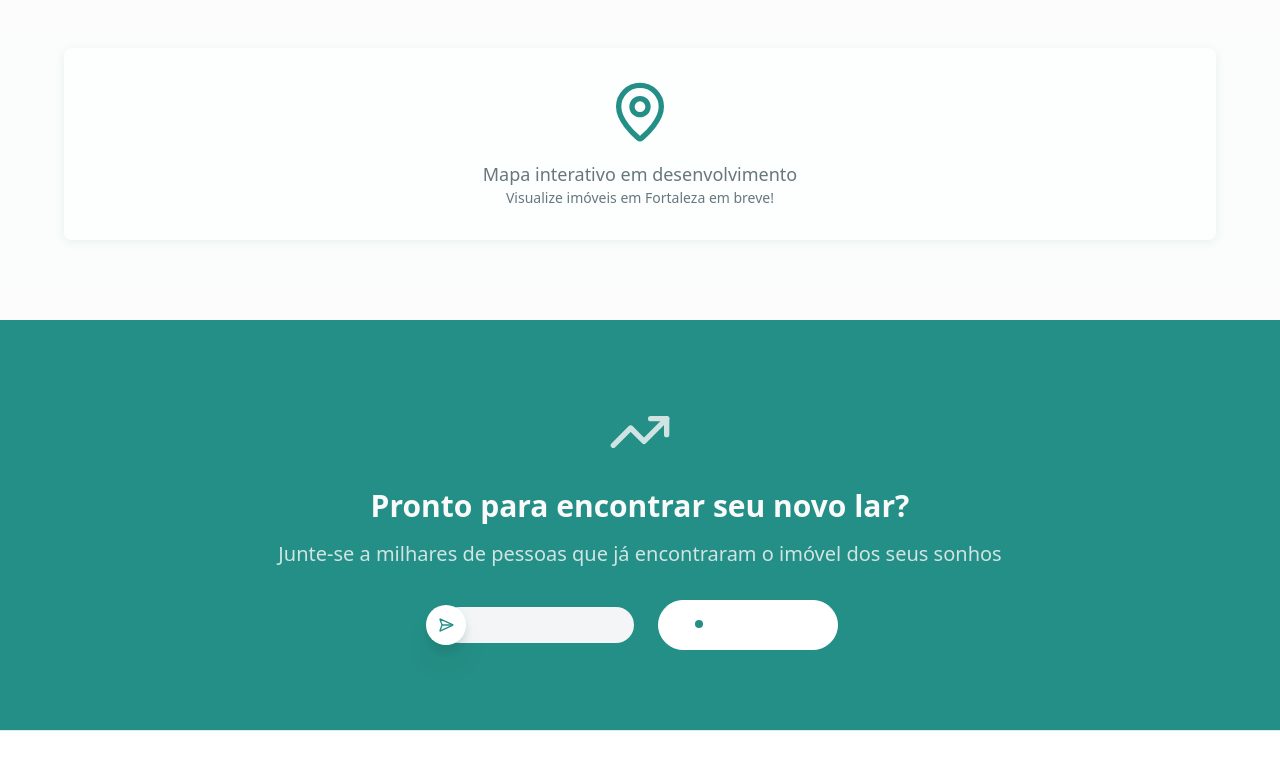
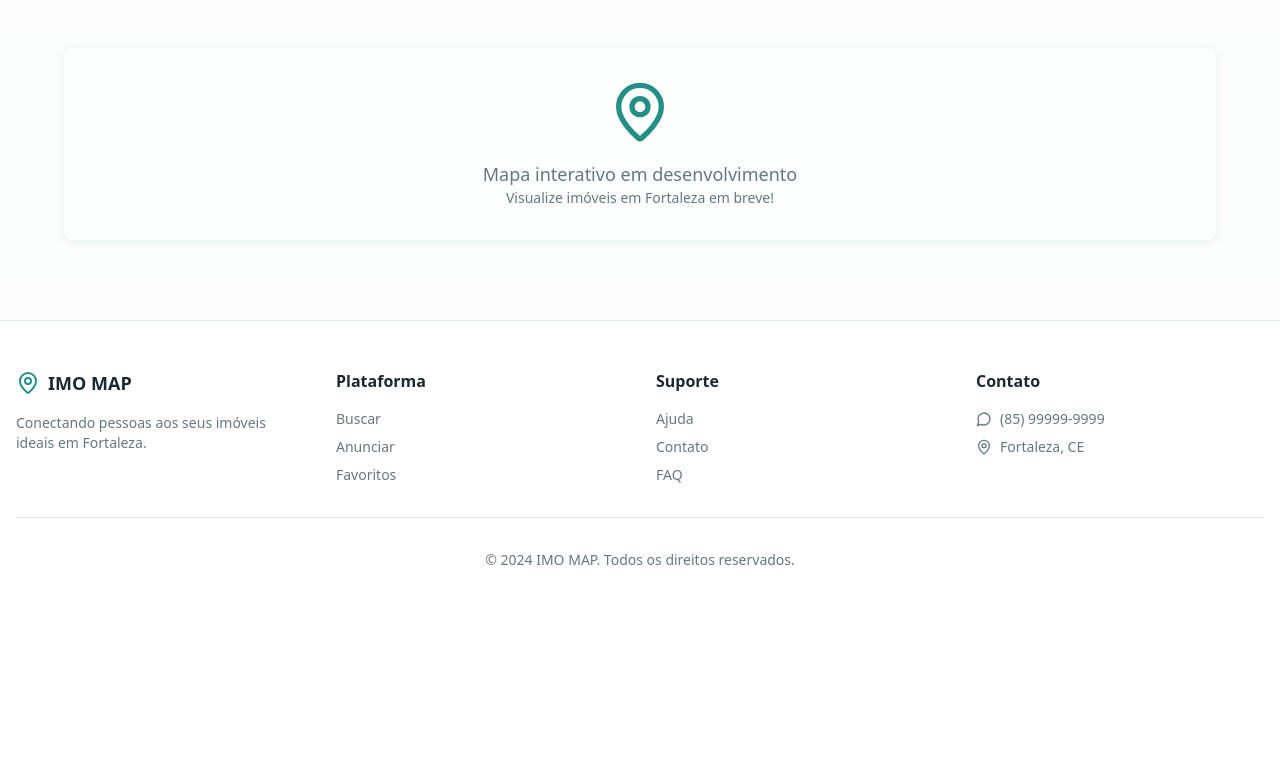
Before and after one commit to dewayapps-rascunho/imo-map-nexus, a React (Vite) app: page / in a window 1280 px wide. Shown: the part 2002-2782 px from the top of the page. After the commit the page ends 2620 px from the top, so only its background shows below. Built offline with nearby package versions, Linux system fonts and the light colour scheme.

Commit message:
Remove duplicate "Anunciar Grátis"
Removes the lower "Anunciar Grátis" button and its associated image component.

```diff
--- a/src/pages/Index.tsx
+++ b/src/pages/Index.tsx
@@ -265,27 +265,6 @@ const Index = () => {
         </div>
       </section>
 
-      {/* CTA Section */}
-      <section className="py-12 md:py-20 bg-primary text-primary-foreground">
-        <div className="container mx-auto px-4 text-center">
-          <div className="max-w-3xl mx-auto">
-            <TrendingUp className="w-12 h-12 md:w-16 md:h-16 mx-auto mb-4 md:mb-6 opacity-80" />
-            <h2 className="text-2xl md:text-3xl font-bold mb-4">Pronto para encontrar seu novo lar?</h2>
-            <p className="text-base md:text-xl text-primary-foreground/80 mb-6 md:mb-8 px-4">
-              Junte-se a milhares de pessoas que já encontraram o imóvel dos seus sonhos
-            </p>
-            <div className="flex flex-col sm:flex-row gap-4 md:gap-6 justify-center items-center">
-              <SlideButton className="bg-white text-primary hover:bg-white/90" />
-              <Link to="/register">
-                <InteractiveHoverButton
-                  text="Anunciar Grátis"
-                  className="border-white text-white hover:bg-white hover:text-primary px-4 md:px-6 py-3 w-auto min-w-[160px] md:min-w-[180px] text-sm md:text-base"
-                />
-              </Link>
-            </div>
-          </div>
-        </div>
-      </section>
 
       {/* Footer */}
       <footer className="py-8 md:py-12 bg-background border-t">
```
